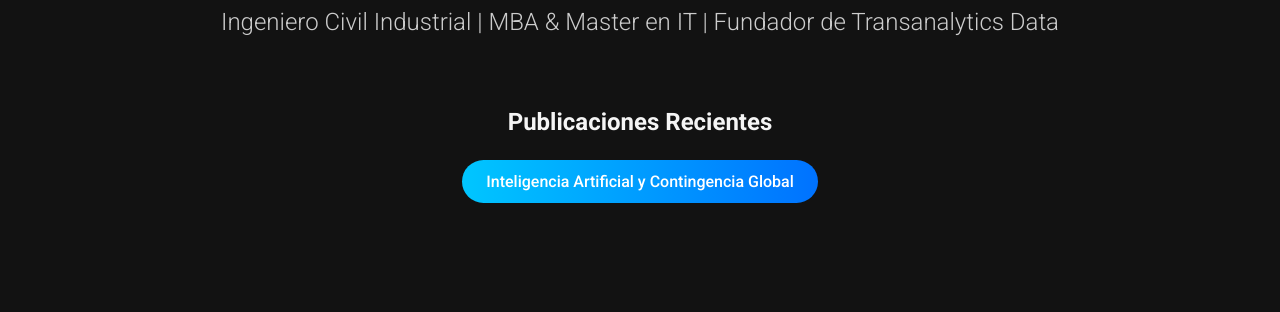
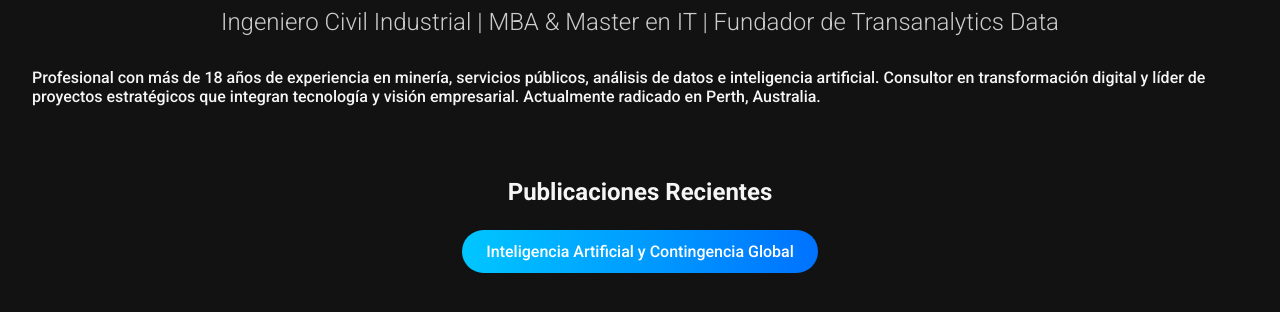
Before and after one commit to transanalyticsdata/Ricardo_Publicaciones, a plain HTML site: page index.html in a window 1280 px wide. Shown: the part 302-614 px from the top of the page. Drawn offline with Linux system fonts and the light colour scheme.

Commit message:
Update index.html

```diff
--- a/index.html
+++ b/index.html
@@ -64,7 +64,9 @@
   <img src="assets/profile.jpg" alt="Ricardo Vásquez Silva" class="profile-img">
   <h1>Ricardo Vásquez Silva</h1>
   <h2>Ingeniero Civil Industrial | MBA & Master en IT | Fundador de Transanalytics Data</h2>
-
+<p class="description">
+    Profesional con más de 18 años de experiencia en minería, servicios públicos, análisis de datos e inteligencia artificial. Consultor en transformación digital y líder de proyectos estratégicos que integran tecnología y visión empresarial. Actualmente radicado en Perth, Australia.
+  </p>
   <div class="article-section">
     <h3>Publicaciones Recientes</h3>
     <a class="btn" href="https://heyzine.com/flip-book/685e5f98a0.html" target="_blank">
```
